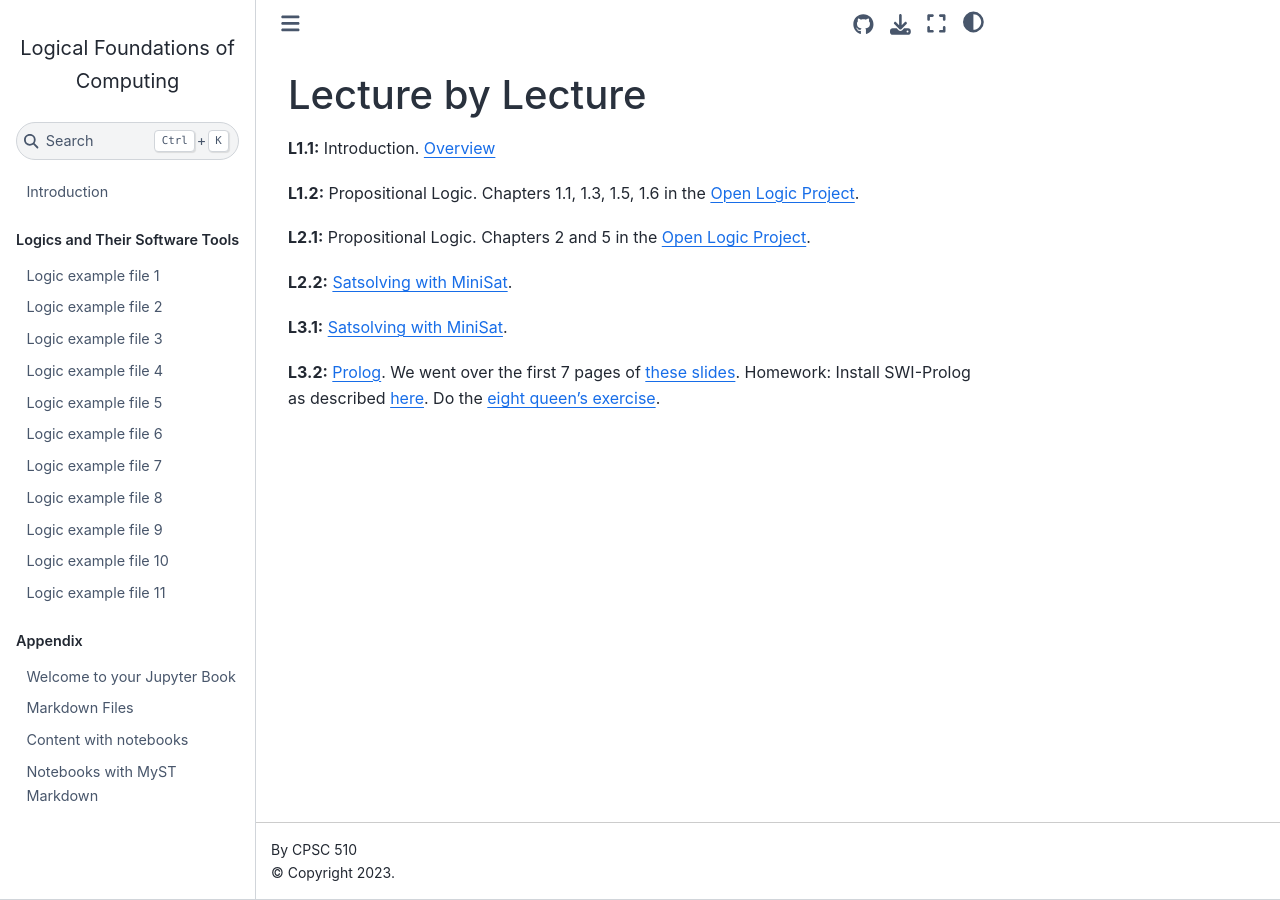
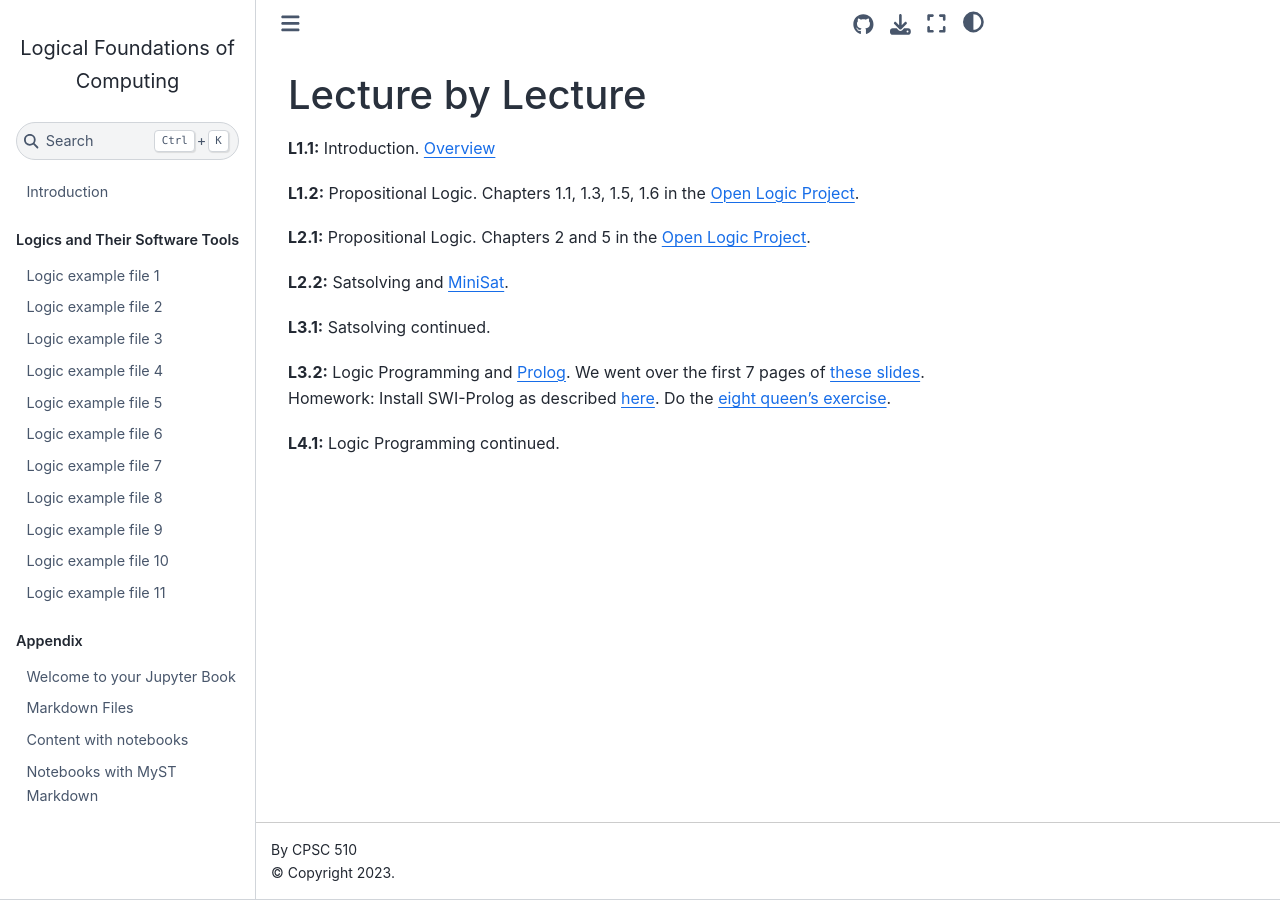
Before and after one commit to LEAP-at-Chapman/CPSC-510-Logical-Foundations-of-Computing, a Jupyter Book: the page built from lecture-by-lecture.md, in a window 1280 px wide. Built offline with Jupyter Book 1.0.4 settings and Sphinx 7.4.7 and the Sphinx Book theme 1.1.4, drawn with Linux system fonts in a browser that asks for light colours.

Commit message:
minor updates

```diff
--- a/lecture-by-lecture.md
+++ b/lecture-by-lecture.md
@@ -6,8 +6,10 @@
 
 **L2.1:** Propositional Logic. Chapters 2 and 5 in the [Open Logic Project](https://builds.openlogicproject.org/content/propositional-logic/propositional-logic.pdf).
 
-**L2.2:** [Satsolving with MiniSat](https://hackmd.io/@alexhkurz/BkZofOIcxl).
+**L2.2:** Satsolving and [MiniSat](https://hackmd.io/@alexhkurz/BkZofOIcxl).
 
-**L3.1:** [Satsolving with MiniSat](https://hackmd.io/@alexhkurz/BkZofOIcxl).
+**L3.1:** Satsolving continued.
 
-**L3.2:** [Prolog](https://github.com/LEAP-at-Chapman/Intro-to-Logic-Programming?tab=readme-ov-file). We went over the first 7 pages of [these slides](https://github.com/LEAP-at-Chapman/Intro-to-Logic-Programming/blob/main/slides/LP1-introduction-to-logic-programming.pdf). Homework: Install SWI-Prolog as described [here](https://github.com/LEAP-at-Chapman/Intro-to-Logic-Programming?tab=readme-ov-file). Do the [eight queen's exercise](https://github.com/LEAP-at-Chapman/Intro-to-Logic-Programming/blob/main/eight-queens.md).
+**L3.2:** Logic Programming and [Prolog](https://github.com/LEAP-at-Chapman/Intro-to-Logic-Programming?tab=readme-ov-file). We went over the first 7 pages of [these slides](https://github.com/LEAP-at-Chapman/Intro-to-Logic-Programming/blob/main/slides/LP1-introduction-to-logic-programming.pdf). Homework: Install SWI-Prolog as described [here](https://github.com/LEAP-at-Chapman/Intro-to-Logic-Programming?tab=readme-ov-file). Do the [eight queen's exercise](https://github.com/LEAP-at-Chapman/Intro-to-Logic-Programming/blob/main/eight-queens.md).
+
+**L4.1:** Logic Programming continued.
```
